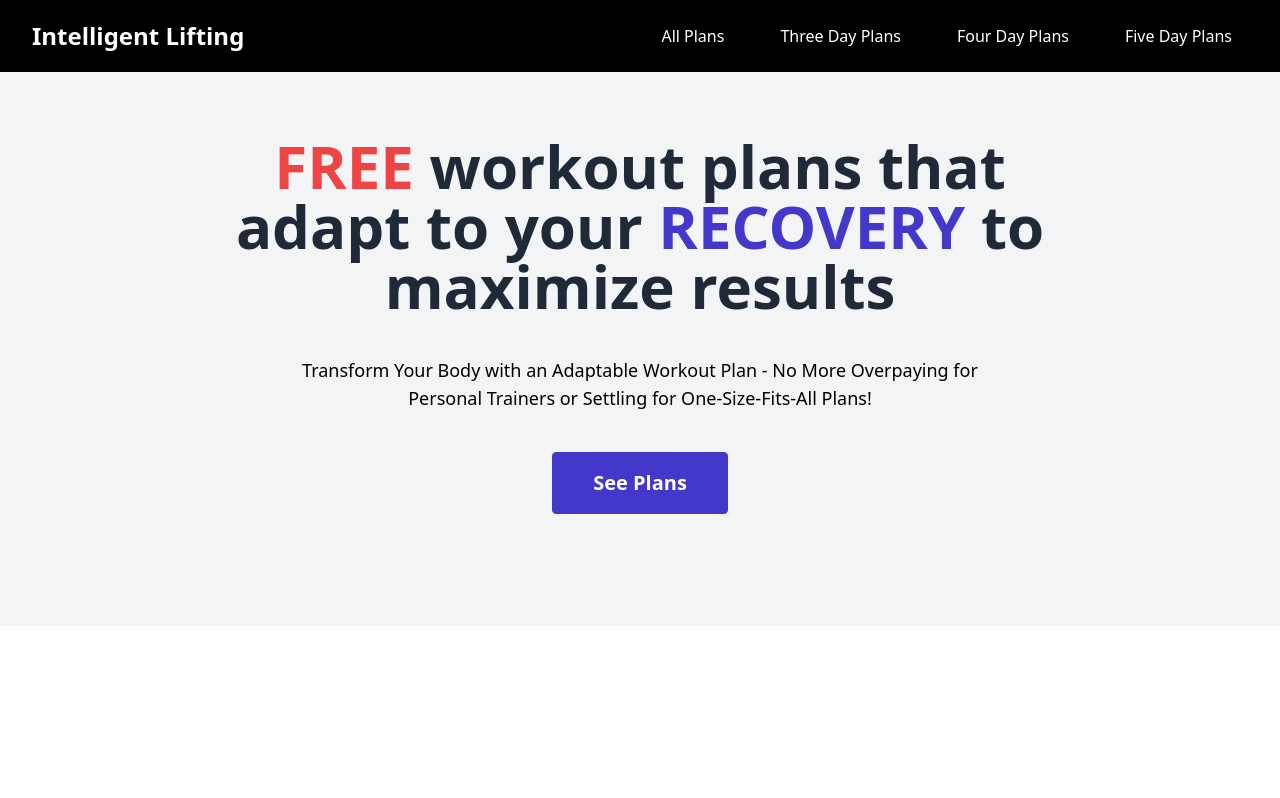
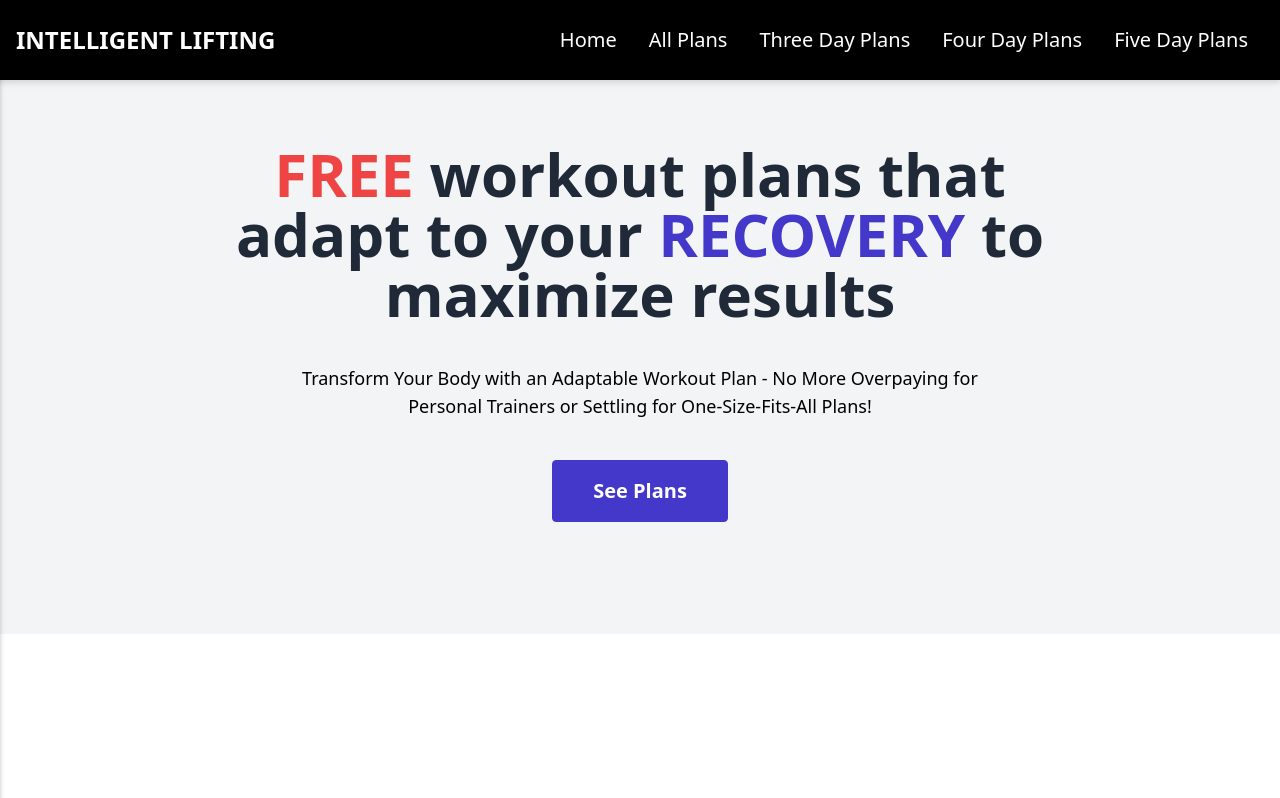
Before and after one commit to jburanpuri/IntelligentLifting, a Next.js app: page / in a window 1280 px wide. Shown: the top 798 px of the page. Built offline with nearby package versions, Linux system fonts and the light colour scheme.

Commit message:
Made nav mobile friendly

```diff
--- a/components/NavbarComponent/navbar.js
+++ b/components/NavbarComponent/navbar.js
@@ -1,87 +1,76 @@
-import { useState } from "react";
-import Link from "next/link";
+import { useState } from 'react'
+import Link from 'next/link'
 
-export default function NavBar() {
-    const [navbar, setNavbar] = useState(false);
-    const [navbarOpen, setNavbarOpen] = useState(true);
+function NavLink({to, children}) {
+    return <a href={to} className={`mx-4`}>
+        {children}
+    </a>
+}
 
-    function handleToggle() {
-        setNavbarOpen(!navbarOpen);
-    }
+function MobileNav({open, setOpen}) {
+    return (
+        <div className={`absolute top-0 left-0 h-screen w-screen bg-white transform ${open ? "-translate-x-0" : "-translate-x-full"} transition-transform duration-300 ease-in-out filter drop-shadow-md `}>
+            <div className="flex items-center justify-center filter drop-shadow-md bg-white h-20">
+                <Link className="text-xl font-semibold" href="/home">Intelligent Lifting</Link>
+            </div>
+            <div className="flex flex-col ml-4">
+                <Link className="text-xl font-medium my-4" href="/home" onClick={() => setTimeout(() => {setOpen(!open)}, 100)}>
+                    Home
+                </Link>
+                <Link className="text-xl font-normal my-4" href="/plans" onClick={() => setTimeout(() => {setOpen(!open)}, 100)}>
+                    All Plans
+                </Link>
+                <Link className="text-xl font-normal my-4" href="/threeday" onClick={() => setTimeout(() => {setOpen(!open)}, 100)}>
+                    Three Day Plans
+                </Link>
+                <Link className="text-xl font-normal my-4" href="/fourday" onClick={() => setTimeout(() => {setOpen(!open)}, 100)}>
+                    Four Day Plans
+                </Link>
+                <Link className="text-xl font-normal my-4" href="/fiveday" onClick={() => setTimeout(() => {setOpen(!open)}, 100)}>
+                    Five Day Plans
+                </Link>
+            </div>
+        </div>
+    )
+}
 
+export default function Navbar() {
+
+    const [open, setOpen] = useState(false)
     return (
+        <nav className="flex filter drop-shadow-md bg-black px-4 py-4 h-20 items-center">
+            <MobileNav open={open} setOpen={setOpen}/>
+            <div className="w-3/12 flex items-center">
+                <Link className="text-2xl font-semibold text-white" href="/home">INTELLIGENT LIFTING</Link>
+            </div>
+            <div className="w-9/12 flex justify-end items-center">
 
-        <nav className={"w-full bg-black shadow top-0"}>
-            <div className="justify-between px-4 mx-auto lg:max-w-7xl md:items-center md:flex md:px-8">
-                <div>
-                    <div className="flex items-center justify-between py-3 md:py-5 md:block">
-                        <Link href="/home">
-                            <h2 className="text-white text-2xl font-bold">Intelligent Lifting</h2>
-                        </Link>
-                        <div className="md:hidden">
-                            <button
-                                className="p-2 text-white rounded-md outline-none focus:border-white focus:border"
-                                onClick={() => setNavbar(!navbar)}
-                            >
-                                {navbar ? (
-                                    <svg
-                                        xmlns="http://www.w3.org/2000/svg"
-                                        className="w-6 h-6"
-                                        viewBox="0 0 20 20"
-                                        fill="currentColor"
-                                    >
-                                        <path
-                                            fillRule="evenodd"
-                                            d="M4.293 4.293a1 1 0 011.414 0L10 8.586l4.293-4.293a1 1 0 111.414 1.414L11.414 10l4.293 4.293a1 1 0 01-1.414 1.414L10 11.414l-4.293 4.293a1 1 0 01-1.414-1.414L8.586 10 4.293 5.707a1 1 0 010-1.414z"
-                                            clipRule="evenodd"
-                                        />
-                                    </svg>
-                                ) : (
-                                    <svg
-                                        xmlns="http://www.w3.org/2000/svg"
-                                        className="w-6 h-6"
-                                        fill="none"
-                                        viewBox="0 0 24 24"
-                                        stroke="currentColor"
-                                        strokeWidth={2}
-                                    >
-                                        <path
-                                            strokeLinecap="round"
-                                            strokeLinejoin="round"
-                                            d="M4 6h16M4 12h16M4 18h16"
-                                        />
-                                    </svg>
-                                )}
-                            </button>
-                        </div>
-                    </div>
+                <div className="z-50 flex relative w-8 h-8 flex-col justify-between items-center md:hidden text-white bg-black" onClick={() => {
+                    setOpen(!open)
+                }}>
+                    <span className={`h-1 w-full bg-white rounded-lg transform transition duration-300 ease-in-out ${open ? "bg-black rotate-45 translate-y-3.5" : "bg-black"}`} />
+                    <span className={`h-1 w-full bg-white rounded-lg transition-all duration-300 ease-in-out ${open ? "bg-black w-0" : "w-full bg-black"}`} />
+                    <span className={`h-1 w-full bg-white rounded-lg transform transition duration-300 ease-in-out ${open ? "bg-black -rotate-45 -translate-y-3.5 " : "bg-black"}`} />
                 </div>
-                <div>
-                    <div
-                        className={`flex-1 justify-self-center pb-3 mt-8 md:block md:pb-0 md:mt-0 ${navbar ? "block" : "hidden"} `}
-                    >
 
-                    <div onClick={() => setNavbarOpen(false)}>
-                    <ul className="items-center justify-center space-y-8 md:flex md:space-x-6 md:space-y-0">
-                        <li className="text-white hover:bg-indigo-500 rounded-md">
-                        <Link href="/plans" className="px-4 py-4 text-white hover:bg-indigo-500 rounded-md">All Plans</Link>
-                        </li>
-                        <li className="text-white hover:bg-indigo-500 rounded-md">
-                        <Link href="/threeday" className="px-4 py-4 text-white hover:bg-indigo-500 rounded-md">Three Day Plans</Link>
-                        </li>
-                        <li className="text-white hover:bg-indigo-500 rounded-md">
-                        <Link href="/fourday" className="px-4 py-4 text-white hover:bg-indigo-500 rounded-md">Four Day Plans</Link>
-                        </li>
-                        <li className="text-white hover:bg-indigo-500 rounded-md">
-                        <Link href="/fiveday" className="px-4 py-4 text-white hover:bg-indigo-500 rounded-md">Five Day Plans</Link>
-                        </li>
-                    </ul>
-                    </div>
-
-
-                    </div>
+                <div className="hidden md:flex">
+                    <Link href="/home" className="px-4 py:4 text-xl font-normal	text-white">
+                        Home
+                    </Link>
+                    <Link href="/plans" className="px-4 py:4 text-xl font-normal text-white">
+                        All Plans
+                    </Link>
+                    <Link href="/threeday" className="px-4 py:4 text-xl font-normal text-white">
+                        Three Day Plans
+                    </Link>
+                    <Link href="/fourday" className="px-4 py:4 text-xl font-normal text-white">
+                        Four Day Plans
+                    </Link>
+                    <Link href="/fiveday" className="px-4 py:4 text-xl font-normal text-white">
+                        Five Day Plans
+                    </Link>
                 </div>
             </div>
         </nav>
-    );
+    )
 }
```
